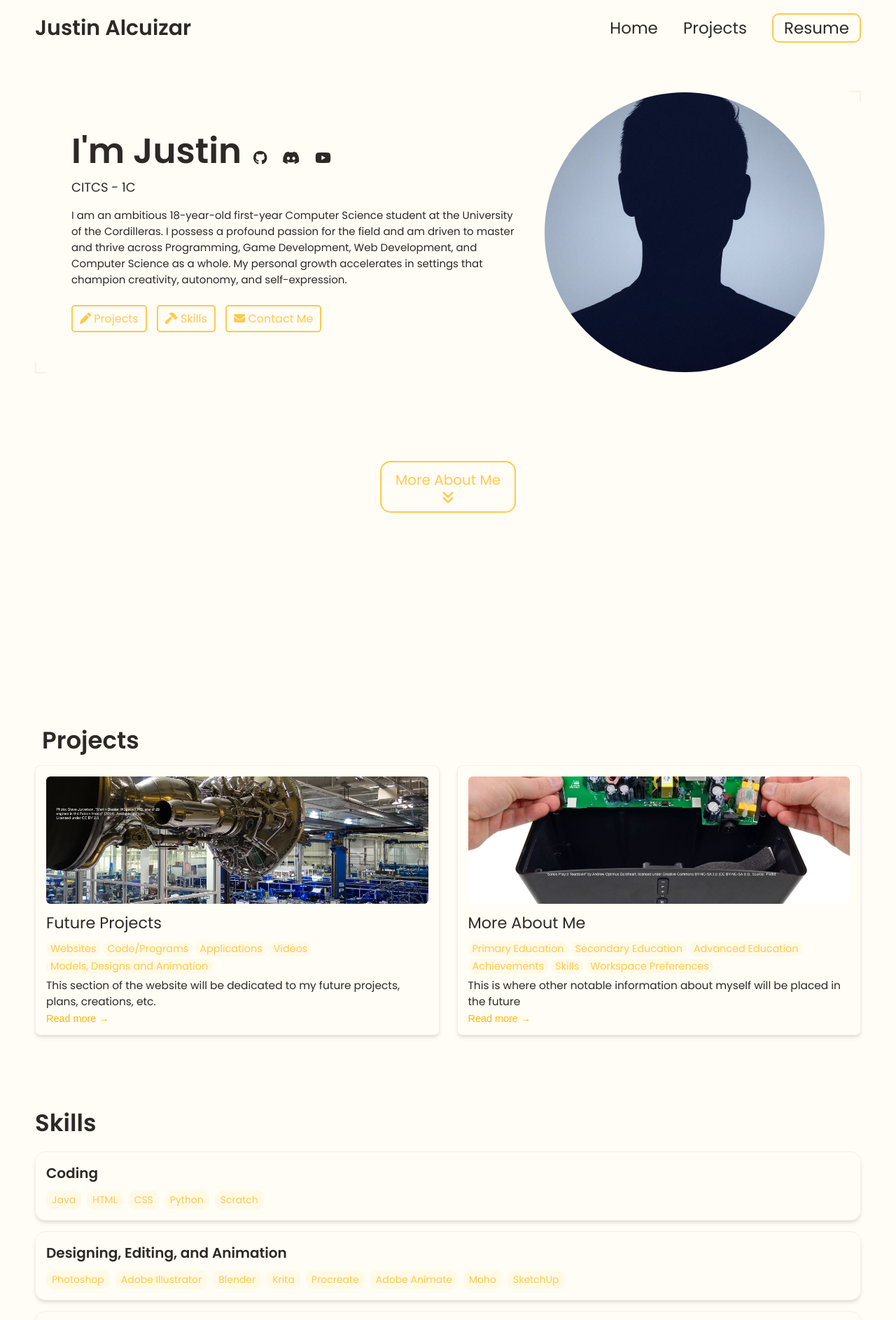
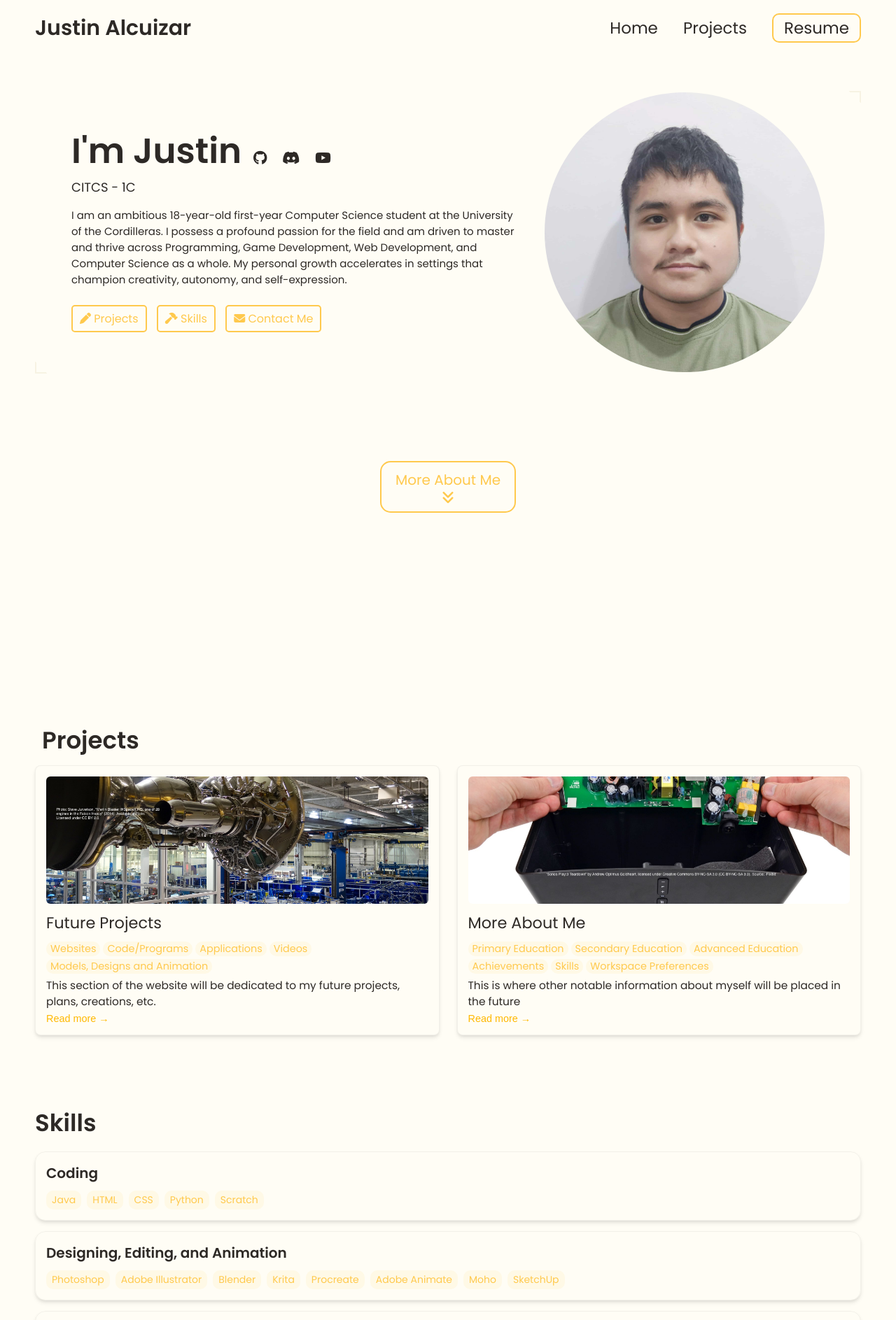
Before and after one commit to brawby/brawby.github.io, a Jekyll site: the page built from index.html, in a window 1280 px wide. Shown: the top 1887 px of the page at 70% size. Built offline with Jekyll 4.4.1, drawn with Linux system fonts in a browser that asks for light colours.

Commit message:
Update _config.yml

```diff
--- a/_config.yml
+++ b/_config.yml
@@ -18,7 +18,7 @@
   I am an ambitious 18-year-old first-year Computer Science student at the University of the Cordilleras. I possess a profound passion for the field and am driven to master and thrive across Programming, Game Development, Web Development, and Computer Science as a whole. My personal growth accelerates in settings that champion creativity, autonomy, and self-expression.
 
 # Place your profile image in /assets/images/profile-image/folder and edit the file name
-profile_image: ./assets/images/profile-image/avatar.jpeg
+profile_image: ./assets/images/profile-image/avatar.jpeg.jpg
 
 
 # Link your resume
```
